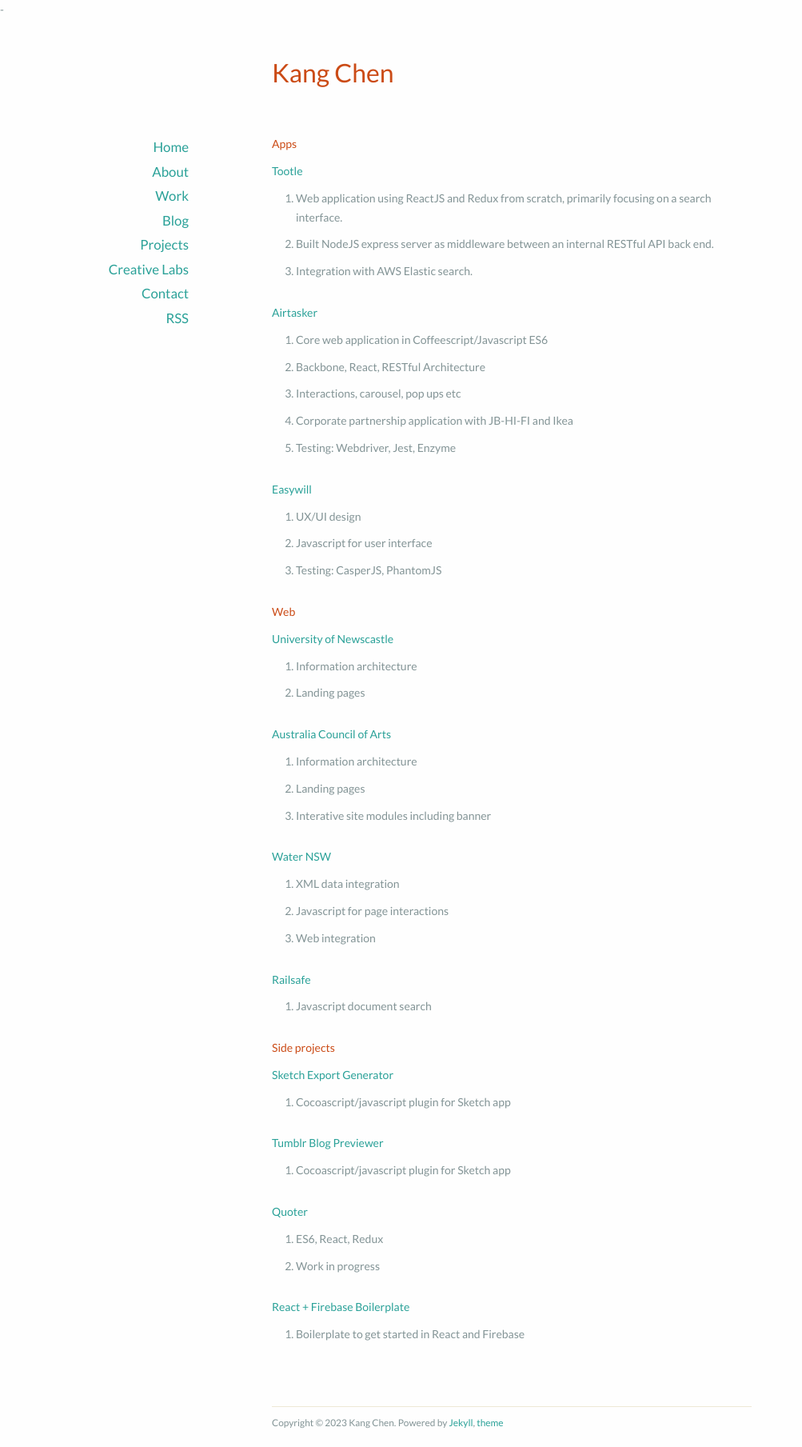
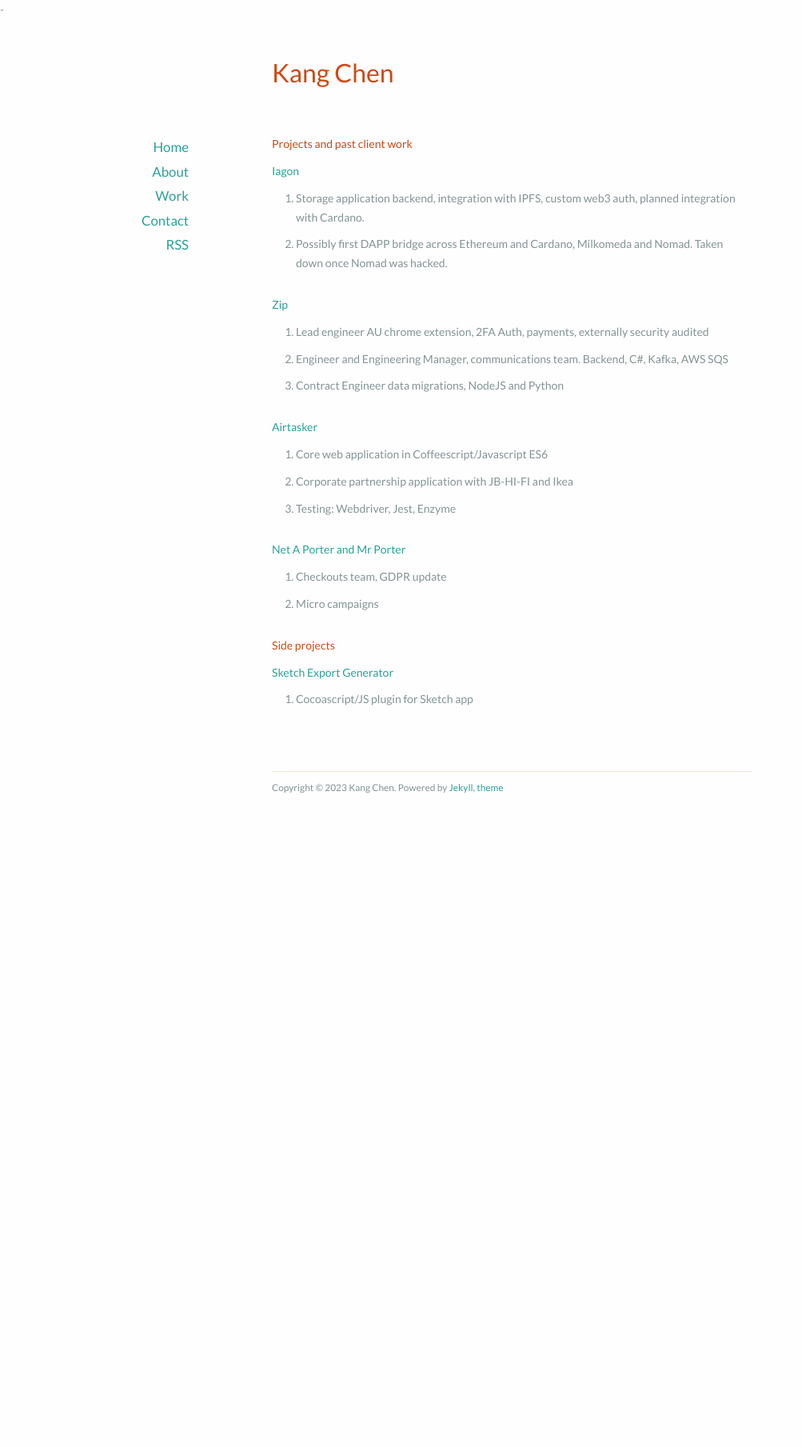
Before and after one commit to kang-chen/kang-chen.github.io, a Jekyll site: the page built from work/index.html, in a window 1280 px wide. Shown: the whole page at 80% size, without its empty margins (0-1003 px from the left). Built offline with Jekyll 4.4.1, drawn with Linux system fonts in a browser that asks for light colours; nearby versions of some CDN libraries; after the commit the page ends 1015 px from its top, so only the background shows below that.

```diff
--- a/_layouts/default.html
+++ b/_layouts/default.html
@@ -39,9 +39,8 @@
           <li><a href="/">Home</a></li>
           <li><a href="/about">About</a></li>
           <li><a href="/work">Work</a></li>
-          <li><a href="/blog">Blog</a></li>
-          <li><a href="/projects">Projects</a></li>
-          <li><a href="/labs">Creative Labs</a></li>
+          <!-- <li><a href="/projects">Projects</a></li> -->
+          <!-- <li><a href="/labs">Creative Labs</a></li> -->
           <li><a href="/contact">Contact</a></li>
           <li><a href="/feed.xml">RSS</a></li>
         </ul>
--- a/work/index.html
+++ b/work/index.html
@@ -5,63 +5,35 @@ title: Work
 
 <div class="home-container">
   <div>
-    <h3>Apps</h3>
+    <h3>Projects and past client work</h3>
     <div>
-      <h3><a href="https://www.tootle.co.uk/" target="_blank" rel="noopener noreferrer">Tootle</a></h3>
+      <h3><a href="https://iagon.com/" target="_blank" rel="noopener noreferrer">Iagon</a></h3>
       <ul>
-        <li>Web application using ReactJS and Redux from scratch, primarily focusing on a search interface.</li>
-        <li>Built NodeJS express server as middleware between an internal RESTful API back end.</li>
-        <li>Integration with AWS Elastic search.</li>
+        <li>Storage application backend, integration with IPFS, custom web3 auth, planned integration with Cardano.</li>
+        <li>Possibly first DAPP bridge across Ethereum and Cardano, Milkomeda and Nomad. Taken down once Nomad was hacked.</li>
+      </ul>
+    </div>
+    <div>
+      <h3><a href="https://www.zip.co/" target="_blank" rel="noopener noreferrer">Zip</a></h3>
+      <ul>
+        <li>Lead engineer AU chrome extension, 2FA Auth, payments, externally security audited</li>
+        <li>Engineer and Engineering Manager, communications team. Backend, C#, Kafka, AWS SQS</li>
+        <li>Contract Engineer data migrations, NodeJS and Python</li>
       </ul>
     </div>
     <div>
       <h3><a href="https://www.airtasker.com/" target="_blank" rel="noopener noreferrer">Airtasker</a></h3>
       <ul>
         <li>Core web application in Coffeescript/Javascript ES6</li>
-        <li>Backbone, React, RESTful Architecture</li>
-        <li>Interactions, carousel, pop ups etc</li>
         <li>Corporate partnership application with JB-HI-FI and Ikea</li>
         <li>Testing: Webdriver, Jest, Enzyme</li>
       </ul>
     </div>
     <div>
-      <h3><a href="https://www.easywill.com.au/" target="_blank" rel="noopener noreferrer">Easywill</a></h3>
+      <h3><a href="https://www.net-a-porter.com/" target="_blank" rel="noopener noreferrer">Net A Porter and Mr Porter</a></h3>
       <ul>
-        <li>UX/UI design</li>
-        <li>Javascript for user interface</li>
-        <li>Testing: CasperJS, PhantomJS</li>
-      </ul>
-    </div>
-  </div>
-  <div>
-    <h3>Web</h3>
-    <div>
-      <h3><a href="http://www.newcastle.edu.au/" target="_blank" rel="noopener noreferrer">University of Newscastle</a></h3>
-      <ul>
-        <li>Information architecture</li>
-        <li>Landing pages</li>
-      </ul>
-    </div>
-    <div>
-      <h3><a href="http://www.australiacouncil.gov.au/" target="_blank" rel="noopener noreferrer">Australia Council of Arts</a></h3>
-      <ul>
-        <li>Information architecture</li>
-        <li>Landing pages</li>
-        <li>Interative site modules including banner</li>
-      </ul>
-    </div>
-    <div>
-      <h3><a href="http://www.waternsw.com.au/supply/dam-levels/greater-sydneys-dam-levels" target="_blank" rel="noopener noreferrer">Water NSW</a></h3>
-      <ul>
-        <li>XML data integration</li>
-        <li>Javascript for page interactions</li>
-        <li>Web integration</li>
-      </ul>
-    </div>
-    <div>
-      <h3><a href="https://railsafe.org.au/" target="_blank" rel="noopener noreferrer">Railsafe</a></h3>
-      <ul>
-        <li>Javascript document search</li>
+        <li>Checkouts team, GDPR update</li>
+        <li>Micro campaigns</li>
       </ul>
     </div>
   </div>
@@ -70,27 +42,7 @@ title: Work
     <div>
       <a href="https://github.com/kang-chen/sketch-export-generator" target="_blank" rel="noopener noreferrer">Sketch Export Generator</a>
       <ul>
-        <li>Cocoascript/javascript plugin for Sketch app</li>
-      </ul>
-    </div>
-    <div>
-      <h3><a href="https://codepen.io/kang/pen/VLYOwj" target="_blank" rel="noopener noreferrer">Tumblr Blog Previewer</a></h3>
-      <a href="https://codepen.io/kang/" target="_blank" rel="noopener noreferrer"></a>
-      <ul>
-        <li>Cocoascript/javascript plugin for Sketch app</li>
-      </ul>
-    </div>
-    <div>
-      <h3><a href="http://localhost:4000/projects/quoter/">Quoter</a></h3>
-      <ul>
-        <li>ES6, React, Redux</li>
-        <li>Work in progress</li>
-      </ul>
-    </div>
-    <div>
-      <h3><a href="https://github.com/kang-chen/react-firebase-gulp" target="_blank" rel="noopener noreferrer">React + Firebase Boilerplate</a></h3>
-      <ul>
-        <li>Boilerplate to get started in React and Firebase</li>
+        <li>Cocoascript/JS plugin for Sketch app</li>
       </ul>
     </div>
   </div>
```
Also changed, not shown: _drafts/2015-05-22-communicating-between-components-pt2.md (deleted, +0 -9 lines), _drafts/2015-06-10-react-firebase-boilerplate.md (+6 -6 lines), _drafts/2015-07-15-rendering-html.md (deleted, +0 -47 lines), _drafts/2015-07-30-communicating-between-components-pt3.md (deleted, +0 -13 lines), _posts/code/2015-06-10-react-firebase-boilerplate.md (deleted, +0 -17 lines), about/index.html (+8 -17 lines), _drafts/2015-05-15-communicating-between-components.md (renamed from _posts/code/2015-05-15-communicating-between-components.md), _drafts/2015-07-30-communicating-between-components-pt2.md (renamed from _posts/code/2015-07-30-communicating-between-components-pt2.md), _drafts/2017-06-03-redux-reducers-syntax.md (renamed from _posts/code/2017-06-03-redux-reducers-syntax.md), _drafts/2017-11-09-async-await-vs-promises.md (renamed from _posts/code/2017-11-09-async-await-vs-promises.md).
